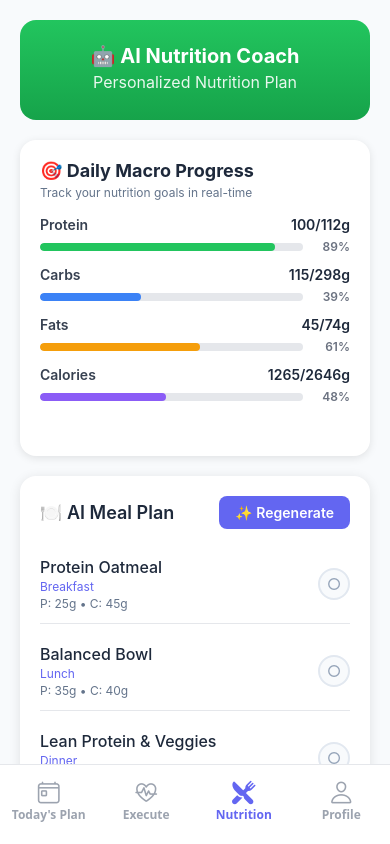
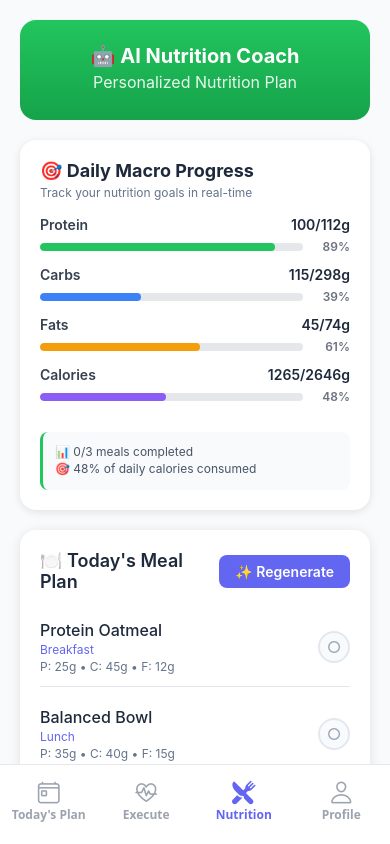
Before and after one commit to TedTes/trakfit, a React Native app: screen /Nutrition in a window 390 px wide. Built offline with nearby package versions, Linux system fonts and the light colour scheme.

Commit message:
improve dynamic updates

```diff
--- a/src/screens/DietScreen.js
+++ b/src/screens/DietScreen.js
@@ -13,28 +13,44 @@ import { useUserProfileStore } from '../store/userProfileStore';
 import { AICoachEngine } from '../engine/AICoachEngine';
 import { useLogStore } from '../store/logStore';
 
-
 export default function DietScreen() {
-  const { profile} = useUserProfileStore();
+  const { profile } = useUserProfileStore();
   const [nutritionPlan, setNutritionPlan] = useState(null);
   const [isGenerating, setIsGenerating] = useState(false);
 
-  const { logMeal, markMealAsEaten, getTodaysMeals } = useLogStore();
-
-  const [completedMeals, setCompletedMeals] = useState({});
-  const [refreshTrigger, setRefreshTrigger] = useState(0);
+  // Single source of truth - only use store state
+  const {
+    logMeal,
+    markMealAsEaten,
+    unmarkMealAsEaten,
+    getTodaysMeals,
+    clearTodaysMeals
+  } = useLogStore();
 
   useEffect(() => {
     generateAINutritionPlan();
   }, []);
 
+  // Initialize meals properly - single source of truth
   useEffect(() => {
-    // Initialize today's meals in logStore when nutrition plan is generated
     if (nutritionPlan?.meals) {
+      initializeTodaysMeals();
+    }
+  }, [nutritionPlan]);
 
-      // Only initialize if no meals exist for today
-      if (!getTodaysMeals()) {
-        nutritionPlan.meals.forEach((meal, index) => {
+  //  Get reactive state - single source of truth
+  const todaysMeals = getTodaysMeals();
+  const consumedMacros = todaysMeals?.totalMacros || { protein: 0, carbs: 0, fats: 0, calories: 0 };
+
+  // Calculate planned macros for progress comparison
+  const plannedMacros = nutritionPlan?.macros || { protein: 120, carbs: 200, fats: 65, calories: 1800 };
+
+  const initializeTodaysMeals = () => {
+    // Clear existing meals first to prevent duplicates
+    const existingMeals = getTodaysMeals();
+    if (!existingMeals || existingMeals.meals.length === 0) {
+      // Initialize with planned meals
+      nutritionPlan.meals.forEach((meal) => {
         logMeal({
           name: meal.name,
           type: meal.type,
@@ -43,32 +59,30 @@ export default function DietScreen() {
           fats: meal.fats || 0,
           calories: (meal.protein * 4) + (meal.carbs * 4) + (meal.fats * 9) || 0,
           eaten: false,
-            plannedIndex: index
+          plannedMeal: true // Mark as planned meal
         });
       });
     }
+  };
+
+  // Use store data directly, eliminate index mismatch
+  const toggleMealCompletion = (mealIndex) => {
+    const storeMeals = todaysMeals?.meals || [];
+    const meal = storeMeals[mealIndex];
+
+    if (!meal) {
+      console.error('Meal not found at index:', mealIndex);
+      return;
     }
-  }, [nutritionPlan]);
 
-  const todaysMeals = getTodaysMeals();
-  const consumedMacros = todaysMeals?.totalMacros || { protein: 0, carbs: 0, fats: 0, calories: 0 };
-
-  const toggleMealCompletion = (mealIndex, meal) => {
-    const isCompleted = !completedMeals[mealIndex];
-
-    setCompletedMeals(prev => ({
-      ...prev,
-      [mealIndex]: isCompleted
-    }));
-
-    if (isCompleted) {
+    if (meal.eaten) {
+      // Add undo functionality
+      unmarkMealAsEaten(mealIndex);
+      console.log(`Meal unmarked: ${meal.name}`);
+    } else {
+      // Mark as eaten
       markMealAsEaten(mealIndex, 1);
       console.log(`Meal completed: ${meal.name}`);
-
-      // Force re-render of progress bars
-      setTimeout(() => {
-        setRefreshTrigger(prev => prev + 1);
-      }, 100);
     }
   };
 
@@ -120,18 +134,23 @@ export default function DietScreen() {
     setIsGenerating(false);
   };
 
-
   const handleGenerateNewMeals = () => {
     Alert.alert(
       'Generate New Plan?',
-      'This will create a new AI-powered nutrition plan based on your current profile and goals.',
+      'This will create a new AI-powered nutrition plan and clear today\'s meal progress.',
       [
         { text: 'Cancel', style: 'cancel' },
-        { text: 'Generate', onPress: generateAINutritionPlan }
+        {
+          text: 'Generate',
+          onPress: () => {
+            // Clear existing meals before regenerating
+            clearTodaysMeals();
+            generateAINutritionPlan();
+          }
+        }
       ]
     );
   };
-
 
   if (!nutritionPlan) {
     return (
@@ -142,6 +161,9 @@ export default function DietScreen() {
       </SafeAreaView>
     );
   }
+
+  //  Use store meals as single source of truth
+  const displayMeals = todaysMeals?.meals || [];
 
   return (
     <SafeAreaView style={styles.container}>
@@ -160,45 +182,55 @@ export default function DietScreen() {
           </View>
         </LinearGradient>
 
-        {/* Intelligent Macro Targets */}
-        {nutritionPlan.macros && (
+        {/* Real-time Macro Progress */}
         <View style={styles.macroSection}>
           <Text style={styles.sectionTitle}>🎯 Daily Macro Progress</Text>
           <Text style={styles.sectionSubtitle}>
             Track your nutrition goals in real-time
           </Text>
+
           <View style={styles.macroProgressContainer}>
             <MacroProgressBar
               label="Protein"
               consumed={consumedMacros.protein}
-        target={nutritionPlan.macros.protein}
+              target={plannedMacros.protein}
               color="#22c55e"
             />
             <MacroProgressBar
               label="Carbs"
               consumed={consumedMacros.carbs}
-        target={nutritionPlan.macros.carbs}
+              target={plannedMacros.carbs}
               color="#3b82f6"
             />
             <MacroProgressBar
               label="Fats"
               consumed={consumedMacros.fats}
-        target={nutritionPlan.macros.fats}
+              target={plannedMacros.fats}
               color="#f59e0b"
             />
             <MacroProgressBar
               label="Calories"
               consumed={consumedMacros.calories}
-        target={nutritionPlan.macros.calories}
+              target={plannedMacros.calories}
               color="#8b5cf6"
             />
           </View>
+
+          {/* Daily Summary */}
+          <View style={styles.dailySummary}>
+            <Text style={styles.summaryText}>
+              📊 {displayMeals.filter(meal => meal.eaten).length}/{displayMeals.length} meals completed
+            </Text>
+            <Text style={styles.summaryText}>
+              🎯 {Math.round((consumedMacros.calories / plannedMacros.calories) * 100)}% of daily calories consumed
+            </Text>
           </View>
-)}
-        {/* AI Generated Meal Plan */}
+        </View>
+
+        {/*  Meal Plan with Store Data */}
         <View style={styles.mealPlan}>
           <View style={styles.mealPlanHeader}>
-            <Text style={styles.mealPlanTitle}>🍽️ AI Meal Plan</Text>
+            <Text style={styles.mealPlanTitle}>🍽️ Today's Meal Plan</Text>
             <TouchableOpacity
               style={styles.generateButton}
               onPress={handleGenerateNewMeals}
@@ -210,41 +242,77 @@ export default function DietScreen() {
             </TouchableOpacity>
           </View>
 
-          {nutritionPlan.meals?.map((meal, index) => {
-  const isCompleted = completedMeals[index] || false;
-
-  return (
+          {/* Render from store data, not nutrition plan */}
+          {displayMeals.length > 0 ? (
+            displayMeals.map((meal, index) => (
               <View key={index} style={styles.mealItemContainer}>
                 <TouchableOpacity
                   style={styles.mealItem}
                   onPress={() => Alert.alert(
                     meal.name,
                     `${meal.type.charAt(0).toUpperCase() + meal.type.slice(1)}\n\n` +
-          `Protein: ${meal.protein}g\nCarbs: ${meal.carbs}g\nFats: ${meal.fats || 'N/A'}g`
+                    `Protein: ${meal.protein}g\nCarbs: ${meal.carbs}g\nFats: ${meal.fats || 'N/A'}g\nCalories: ${meal.calories}g` +
+                    (meal.eaten ? `\n\n✅ Completed at: ${new Date(meal.eatenAt).toLocaleTimeString()}` : '')
                   )}
                 >
                   <View style={styles.mealInfo}>
                     <Text style={styles.mealName}>{meal.name}</Text>
                     <Text style={styles.mealType}>{meal.type}</Text>
                     <Text style={styles.mealMacros}>
-            P: {meal.protein}g • C: {meal.carbs}g
+                      P: {meal.protein}g • C: {meal.carbs}g • F: {meal.fats}g
                     </Text>
+                    {meal.eaten && (
+                      <Text style={styles.completedText}>
+                        ✅ Completed • {Math.round(meal.actualMacros?.calories || meal.calories)} cal
+                      </Text>
+                    )}
                   </View>
 
+                  {/* Checkbox state from store */}
                   <TouchableOpacity
-          style={[styles.checkbox, isCompleted && styles.checkboxCompleted]}
-          onPress={() => toggleMealCompletion(index, meal)}
+                    style={[styles.checkbox, meal.eaten && styles.checkboxCompleted]}
+                    onPress={() => toggleMealCompletion(index)}
                   >
-          <Text style={[styles.checkboxText, isCompleted && styles.checkboxTextCompleted]}>
-            {isCompleted ? '✅' : '○'}
+                    <Text style={[styles.checkboxText, meal.eaten && styles.checkboxTextCompleted]}>
+                      {meal.eaten ? '✅' : '○'}
                     </Text>
                   </TouchableOpacity>
                 </TouchableOpacity>
               </View>
-  );
-})}
+            ))
+          ) : (
+            <View style={styles.noMealsContainer}>
+              <Text style={styles.noMealsText}>🍽️ Generating your meals...</Text>
+            </View>
+          )}
+        </View>
 
+        {/* Progress Summary */}
+        {displayMeals.length > 0 && (
+          <View style={styles.progressSummary}>
+            <Text style={styles.progressTitle}>📈 Today's Progress</Text>
+            <View style={styles.progressStats}>
+              <View style={styles.statItem}>
+                <Text style={styles.statValue}>{displayMeals.filter(m => m.eaten).length}</Text>
+                <Text style={styles.statLabel}>Meals Eaten</Text>
               </View>
+              <View style={styles.statItem}>
+                <Text style={styles.statValue}>{Math.round(consumedMacros.calories)}</Text>
+                <Text style={styles.statLabel}>Calories</Text>
+              </View>
+              <View style={styles.statItem}>
+                <Text style={styles.statValue}>{Math.round(consumedMacros.protein)}g</Text>
+                <Text style={styles.statLabel}>Protein</Text>
+              </View>
+              <View style={styles.statItem}>
+                <Text style={styles.statValue}>
+                  {Math.round((consumedMacros.calories / plannedMacros.calories) * 100)}%
+                </Text>
+                <Text style={styles.statLabel}>Goal</Text>
+              </View>
+            </View>
+          </View>
+        )}
       </ScrollView>
     </SafeAreaView>
   );
@@ -315,132 +383,8 @@ const styles = StyleSheet.create({
     color: '#64748b',
     marginBottom: 16,
   },
-  macroGrid: {
-    flexDirection: 'row',
-    flexWrap: 'wrap',
-    gap: 12,
-  },
-  macroCard: {
-    flex: 1,
-    minWidth: '45%',
-    backgroundColor: '#f8fafc',
-    padding: 16,
-    borderRadius: 12,
-    alignItems: 'center',
-  },
-  macroValue: {
-    fontSize: 20,
-    fontWeight: 'bold',
-    color: '#1e293b',
-    marginBottom: 4,
-  },
-  macroLabel: {
-    fontSize: 12,
-    color: '#64748b',
-  },
-  mealPlan: {
-    backgroundColor: 'white',
-    borderRadius: 16,
-    padding: 20,
-    marginBottom: 20,
-    shadowColor: '#000',
-    shadowOffset: { width: 0, height: 2 },
-    shadowOpacity: 0.1,
-    shadowRadius: 12,
-    elevation: 3,
-  },
-  mealPlanHeader: {
-    flexDirection: 'row',
-    justifyContent: 'space-between',
-    alignItems: 'center',
+  macroProgressContainer: {
     marginBottom: 16,
-  },
-  mealPlanTitle: {
-    fontSize: 18,
-    fontWeight: '600',
-    color: '#1e293b',
-  },
-  generateButton: {
-    backgroundColor: '#6366f1',
-    paddingHorizontal: 16,
-    paddingVertical: 8,
-    borderRadius: 8,
-  },
-  generateButtonText: {
-    color: 'white',
-    fontSize: 14,
-    fontWeight: '600',
-  },
-  mealItem: {
-    flexDirection: 'row',
-    justifyContent: 'space-between',
-    alignItems: 'center',
-    paddingVertical: 12,
-    borderBottomWidth: 1,
-    borderBottomColor: '#e5e7eb',
-  },
-  mealName: {
-    fontSize: 16,
-    fontWeight: '500',
-    color: '#1e293b',
-  },
-  mealType: {
-    fontSize: 12,
-    color: '#6366f1',
-    textTransform: 'capitalize',
-    marginTop: 2,
-  },
-  mealMacros: {
-    fontSize: 12,
-    color: '#64748b',
-    marginTop: 2,
-  },
-
-
-  markEatenButton: {
-    backgroundColor: '#22c55e',
-    paddingHorizontal: 12,
-    paddingVertical: 6,
-    borderRadius: 6,
-    marginTop: 8,
-  },
-  markEatenText: {
-    color: 'white',
-    fontSize: 12,
-    fontWeight: '600',
-    textAlign: 'center',
-  },
-  mealItemContainer: {
-    marginBottom: 8,
-  },
-  mealInfo: {
-    flex: 1,
-  },
-  checkbox: {
-    width: 32,
-    height: 32,
-    borderRadius: 16,
-    backgroundColor: '#f8fafc',
-    borderWidth: 2,
-    borderColor: '#e2e8f0',
-    justifyContent: 'center',
-    alignItems: 'center',
-    marginLeft: 12,
-  },
-  checkboxCompleted: {
-    backgroundColor: '#f0f9ff',
-    borderColor: '#22c55e',
-  },
-  checkboxText: {
-    fontSize: 16,
-    color: '#94a3b8',
-  },
-  checkboxTextCompleted: {
-    fontSize: 16,
-    color: '#22c55e',
-  },
-  macroProgressContainer: {
-    marginBottom: 20,
   },
   macroProgressItem: {
     marginBottom: 12,
@@ -484,10 +428,152 @@ const styles = StyleSheet.create({
     minWidth: 35,
     textAlign: 'right',
   },
-  targetsLabel: {
+  dailySummary: {
+    backgroundColor: '#f8fafc',
+    borderRadius: 8,
+    padding: 12,
+    borderLeftWidth: 3,
+    borderLeftColor: '#22c55e',
+  },
+  summaryText: {
+    fontSize: 12,
+    color: '#475569',
+    marginBottom: 2,
+  },
+  mealPlan: {
+    backgroundColor: 'white',
+    borderRadius: 16,
+    padding: 20,
+    marginBottom: 20,
+    shadowColor: '#000',
+    shadowOffset: { width: 0, height: 2 },
+    shadowOpacity: 0.1,
+    shadowRadius: 12,
+    elevation: 3,
+  },
+  mealPlanHeader: {
+    flexDirection: 'row',
+    justifyContent: 'space-between',
+    alignItems: 'center',
+    marginBottom: 16,
+  },
+  mealPlanTitle: {
+    fontSize: 18,
+    fontWeight: '600',
+    color: '#1e293b',
+  },
+  generateButton: {
+    backgroundColor: '#6366f1',
+    paddingHorizontal: 16,
+    paddingVertical: 8,
+    borderRadius: 8,
+  },
+  generateButtonText: {
+    color: 'white',
     fontSize: 14,
     fontWeight: '600',
-    color: '#6b7280',
+  },
+  mealItemContainer: {
     marginBottom: 8,
-  }
+  },
+  mealItem: {
+    flexDirection: 'row',
+    justifyContent: 'space-between',
+    alignItems: 'center',
+    paddingVertical: 12,
+    borderBottomWidth: 1,
+    borderBottomColor: '#e5e7eb',
+  },
+  mealInfo: {
+    flex: 1,
+  },
+  mealName: {
+    fontSize: 16,
+    fontWeight: '500',
+    color: '#1e293b',
+  },
+  mealType: {
+    fontSize: 12,
+    color: '#6366f1',
+    textTransform: 'capitalize',
+    marginTop: 2,
+  },
+  mealMacros: {
+    fontSize: 12,
+    color: '#64748b',
+    marginTop: 2,
+  },
+  completedText: {
+    fontSize: 11,
+    color: '#22c55e',
+    fontWeight: '600',
+    marginTop: 4,
+  },
+  checkbox: {
+    width: 32,
+    height: 32,
+    borderRadius: 16,
+    backgroundColor: '#f8fafc',
+    borderWidth: 2,
+    borderColor: '#e2e8f0',
+    justifyContent: 'center',
+    alignItems: 'center',
+    marginLeft: 12,
+  },
+  checkboxCompleted: {
+    backgroundColor: '#f0f9ff',
+    borderColor: '#22c55e',
+  },
+  checkboxText: {
+    fontSize: 16,
+    color: '#94a3b8',
+  },
+  checkboxTextCompleted: {
+    fontSize: 16,
+    color: '#22c55e',
+  },
+  noMealsContainer: {
+    padding: 20,
+    alignItems: 'center',
+  },
+  noMealsText: {
+    fontSize: 14,
+    color: '#64748b',
+    fontStyle: 'italic',
+  },
+  progressSummary: {
+    backgroundColor: 'white',
+    borderRadius: 16,
+    padding: 20,
+    marginBottom: 20,
+    shadowColor: '#000',
+    shadowOffset: { width: 0, height: 2 },
+    shadowOpacity: 0.1,
+    shadowRadius: 8,
+    elevation: 3,
+  },
+  progressTitle: {
+    fontSize: 16,
+    fontWeight: '600',
+    color: '#1e293b',
+    marginBottom: 16,
+    textAlign: 'center',
+  },
+  progressStats: {
+    flexDirection: 'row',
+    justifyContent: 'space-around',
+  },
+  statItem: {
+    alignItems: 'center',
+  },
+  statValue: {
+    fontSize: 20,
+    fontWeight: 'bold',
+    color: '#22c55e',
+    marginBottom: 4,
+  },
+  statLabel: {
+    fontSize: 12,
+    color: '#64748b',
+  },
 });
--- a/src/store/logStore.js
+++ b/src/store/logStore.js
@@ -45,6 +45,74 @@ export const useLogStore = create(
 
       getTodaysWorkout: () => {
         return get().getWorkoutForDate();
+      },
+
+      unmarkMealAsEaten: (mealIndex, date = null) => {
+        const dateKey = date ? getDateKey(date) : getTodayKey();
+        const currentMealLog = get().mealsByDate[dateKey] || {
+          date: dateKey,
+          meals: [],
+          totalMacros: { protein: 0, carbs: 0, fats: 0, calories: 0 }
+        };
+
+        if (!currentMealLog.meals[mealIndex]) {
+          console.error('Meal not found at index:', mealIndex);
+          return;
+        }
+
+        const updatedMeals = currentMealLog.meals.map((meal, index) => {
+          if (index === mealIndex) {
+            return {
+              ...meal,
+              eaten: false,
+              eatenAt: null,
+              portionMultiplier: 1,
+              actualMacros: null
+            };
+          }
+          return meal;
+        });
+
+        // Recalculate total macros based on eaten meals only
+        const totalMacros = updatedMeals
+          .filter(meal => meal.eaten)
+          .reduce((total, meal) => {
+            const macros = meal.actualMacros || meal;
+            return {
+              protein: total.protein + (macros.protein || 0),
+              carbs: total.carbs + (macros.carbs || 0),
+              fats: total.fats + (macros.fats || 0),
+              calories: total.calories + (macros.calories || 0)
+            };
+          }, { protein: 0, carbs: 0, fats: 0, calories: 0 });
+
+        set((state) => ({
+          mealsByDate: {
+            ...state.mealsByDate,
+            [dateKey]: {
+              ...currentMealLog,
+              meals: updatedMeals,
+              totalMacros,
+              lastUpdated: new Date().toISOString()
+            }
+          }
+        }));
+      },
+
+      clearTodaysMeals: (date = null) => {
+        const dateKey = date ? getDateKey(date) : getTodayKey();
+
+        set((state) => ({
+          mealsByDate: {
+            ...state.mealsByDate,
+            [dateKey]: {
+              date: dateKey,
+              meals: [],
+              totalMacros: { protein: 0, carbs: 0, fats: 0, calories: 0 },
+              lastUpdated: new Date().toISOString()
+            }
+          }
+        }));
       },
 
       // === MEAL LOGGING ===
```
Lines whose indentation alone changed are shown as unchanged.
